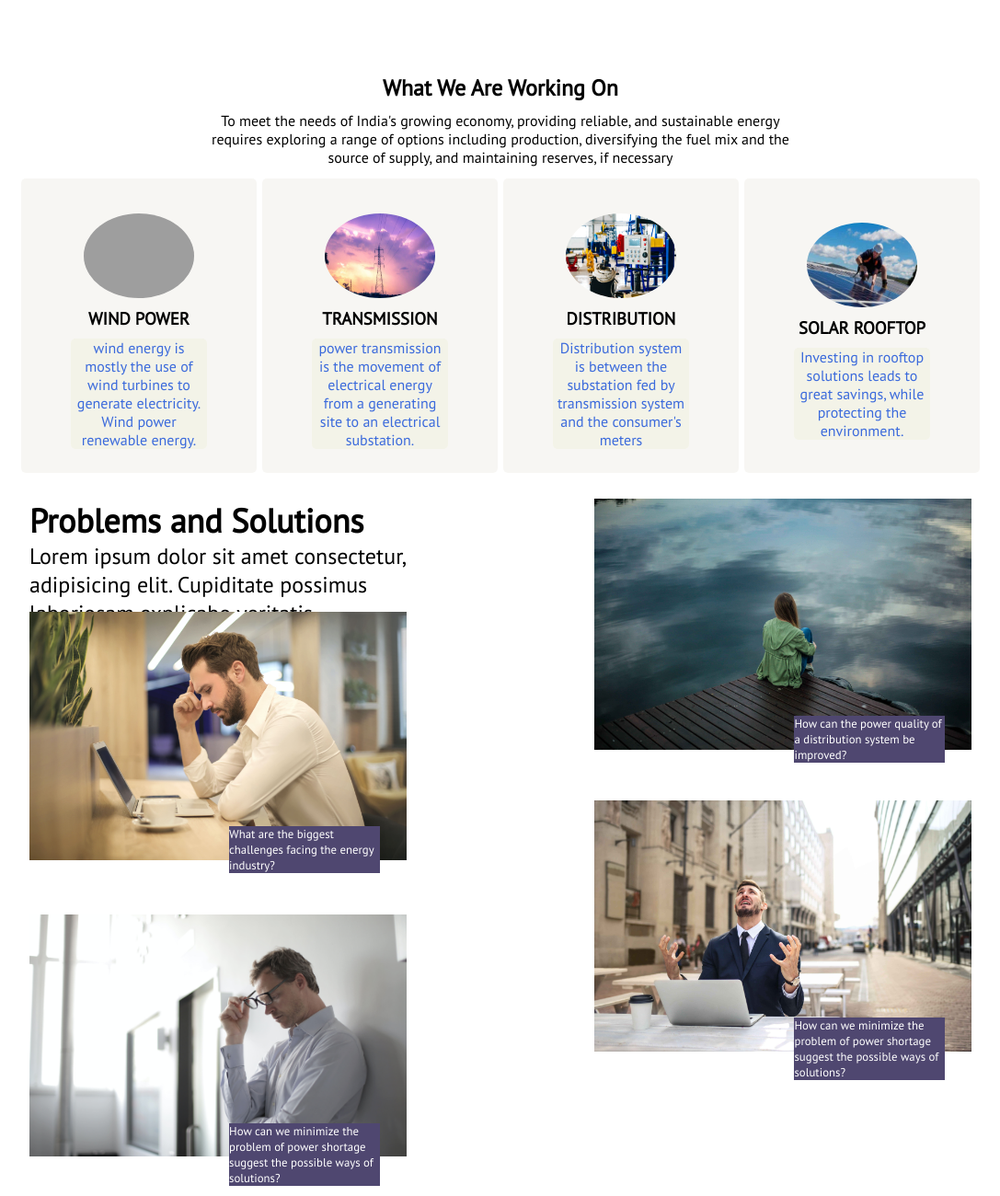
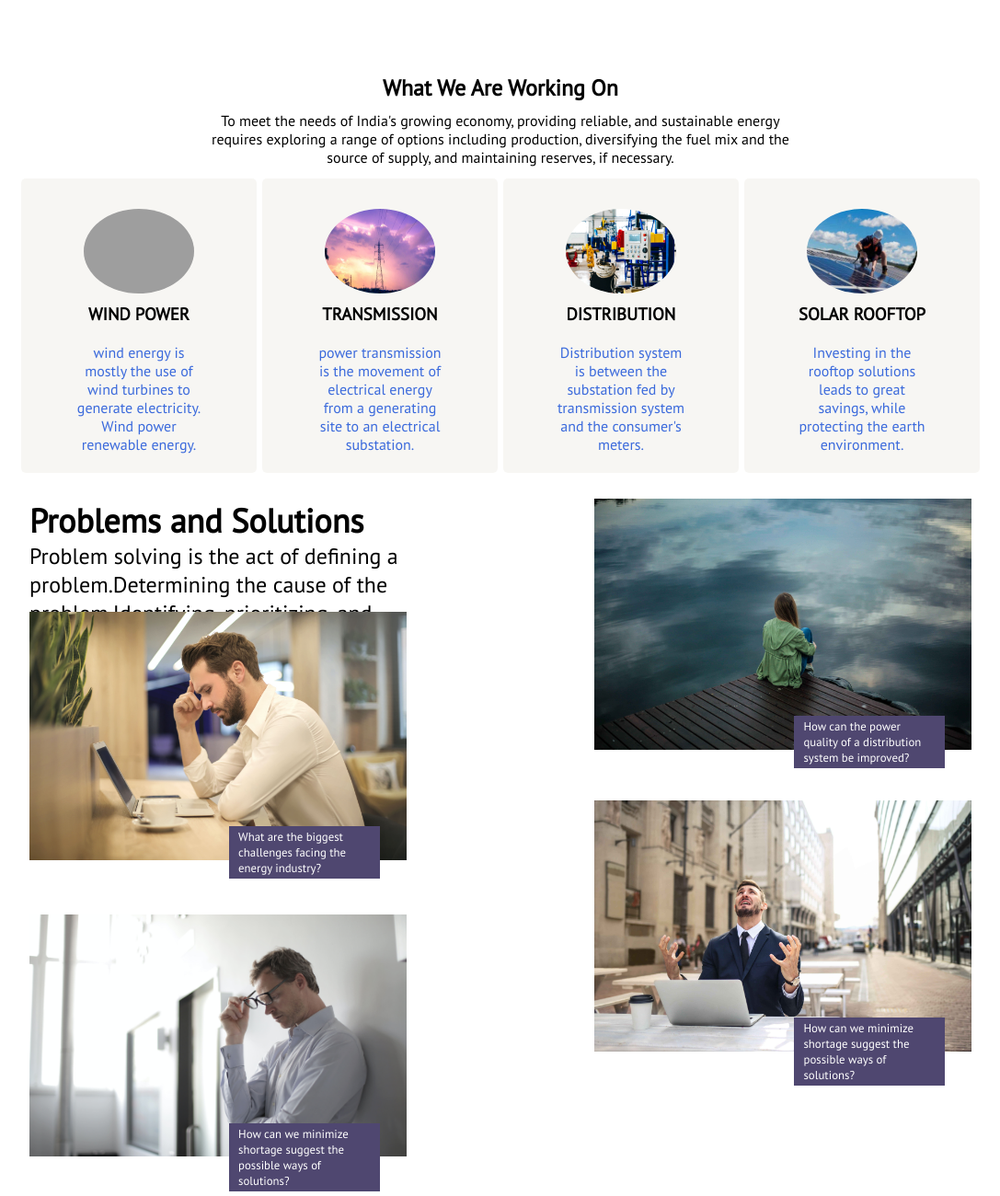
Before and after one commit to nagacharankumarreddy/Only-CSS, a plain HTML site: page index.html in a window 1280 px wide. Shown: the part 1480-2780 px from the top of the page at 92% size, without its empty margins (96-1183 px from the left). Drawn offline with Linux system fonts and the light colour scheme; grey boxes are pictures that could not be loaded; files whose address does not match are found by name.

```diff
--- a/Styles/styles.css
+++ b/Styles/styles.css
@@ -145,6 +145,7 @@ header {
 .about-text {
   grid-area: 5/2/7/3;
   transform: rotate(270deg);
+  margin-left: 10px;
 }
 .bottom-overlay h1 {
   margin: 10px;
@@ -219,8 +220,7 @@ header {
 
 .service p {
   text-align: center;
-  width: 50%;
-  background-color: rgb(243, 243, 232);
+  width: 90%;
   border-radius: 5px;
   color: #3565dbf7;
 }
@@ -401,6 +401,7 @@ header {
   font-size: 1vw;
   max-height: 30%;
   overflow: hidden;
+  padding: 3px 10px;
 }
 .p-zero {
   font-size: 3vmin;
@@ -613,9 +614,9 @@ header {
     background-color: rgb(166, 219, 221);
   }
   .about-text {
-    font-size: xx-large;
-    grid-area: 5/1;
-    margin-left: 10px;
+    margin-left: 40px;
+    font-size: 5vmin;
+    grid-area: 5/1/6/2;
   }
 
   /* services */
@@ -643,7 +644,7 @@ header {
   /* carousal */
   .carousal-inner {
     width: 100vw;
-    height: 40vh;
+    height: 25vh;
   }
   .carousal-inner img.active {
     width: 65vw;
@@ -689,7 +690,7 @@ header {
     background-color: rgb(166, 219, 221);
   }
   .about-text {
-    grid-area: 5/1/7/3;
+    grid-area: 4/1/7/3;
     font-size: xx-large;
   }
   .service {
@@ -713,7 +714,7 @@ header {
   /* carousal */
   .carousal-inner {
     width: 100vw;
-    height: 40vh;
+    height: 25vh;
   }
   .carousal-inner img.active {
     height: 200px;
@@ -894,7 +895,7 @@ header {
   }
   .service p {
     width: 60%;
-    margin-top: 10px;
+    margin-top: 20px;
   }
   .service-content {
     height: 25vw;
--- a/index.html
+++ b/index.html
@@ -12,11 +12,6 @@
     <link
       href="https://fonts.googleapis.com/css2?family=PT+Sans&family=Poppins:wght@200&display=swap"
       rel="stylesheet"
-    />
-    <link
-      rel="stylesheet"
-      type="text/css"
-      href="https://cdnjs.cloudflare.com/ajax/libs/font-awesome/5.15.1/css/all.min.css"
     />
     <link
       rel="stylesheet"
@@ -80,7 +75,7 @@
             To meet the needs of India's growing economy, providing reliable,
             and sustainable energy requires exploring a range of options
             including production, diversifying the fuel mix and the source of
-            supply, and maintaining reserves, if necessary
+            supply, and maintaining reserves, if necessary.
           </p>
         </div>
         <div class="services-list">
@@ -110,7 +105,7 @@
               <h3>Distribution</h3>
               <p>
                 Distribution system is between the substation fed by
-                transmission system and the consumer's meters
+                transmission system and the consumer's meters.
               </p>
             </div>
           </div>
@@ -119,8 +114,8 @@
               <img src="./Images/rooftop.jpeg" alt="servimg" />
               <h3>Solar Rooftop</h3>
               <p>
-                Investing in rooftop solutions leads to great savings, while
-                protecting the environment.
+                Investing in the rooftop solutions leads to great savings, while
+                protecting the earth environment.
               </p>
             </div>
           </div>
@@ -132,8 +127,9 @@
         <div class="product p-zero">
           <h1>Problems and Solutions</h1>
           <p>
-            Lorem ipsum dolor sit amet consectetur, adipisicing elit. Cupiditate
-            possimus laboriosam explicabo veritatis molestiae
+            Problem solving is the act of defining a problem.Determining the
+            cause of the problem.Identifying, prioritizing, and selecting
+            alternatives for a solution.
           </p>
         </div>
         <div class="product p-one">
@@ -156,8 +152,8 @@
           <div>
             <img src="./Images/three.jpg" alt="one" class="p-img" />
             <div class="p-in-text">
-              How can we minimize the problem of power shortage suggest the
-              possible ways of solutions?
+              How can we minimize shortage suggest the possible ways of
+              solutions?
             </div>
           </div>
         </div>
@@ -165,8 +161,8 @@
           <div>
             <img src="./Images/four.jpg" alt="one" class="p-img" />
             <div class="p-in-text">
-              How can we minimize the problem of power shortage suggest the
-              possible ways of solutions?
+              How can we minimize shortage suggest the possible ways of
+              solutions?
             </div>
           </div>
         </div>
```
